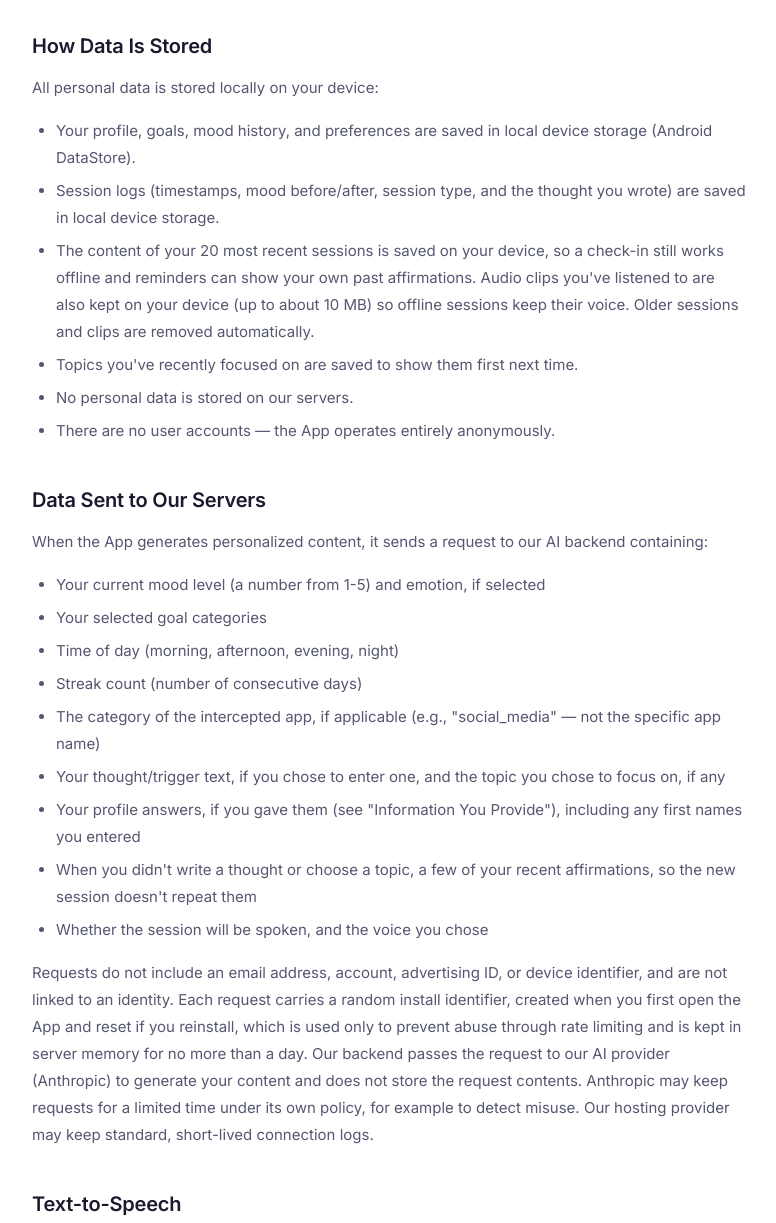
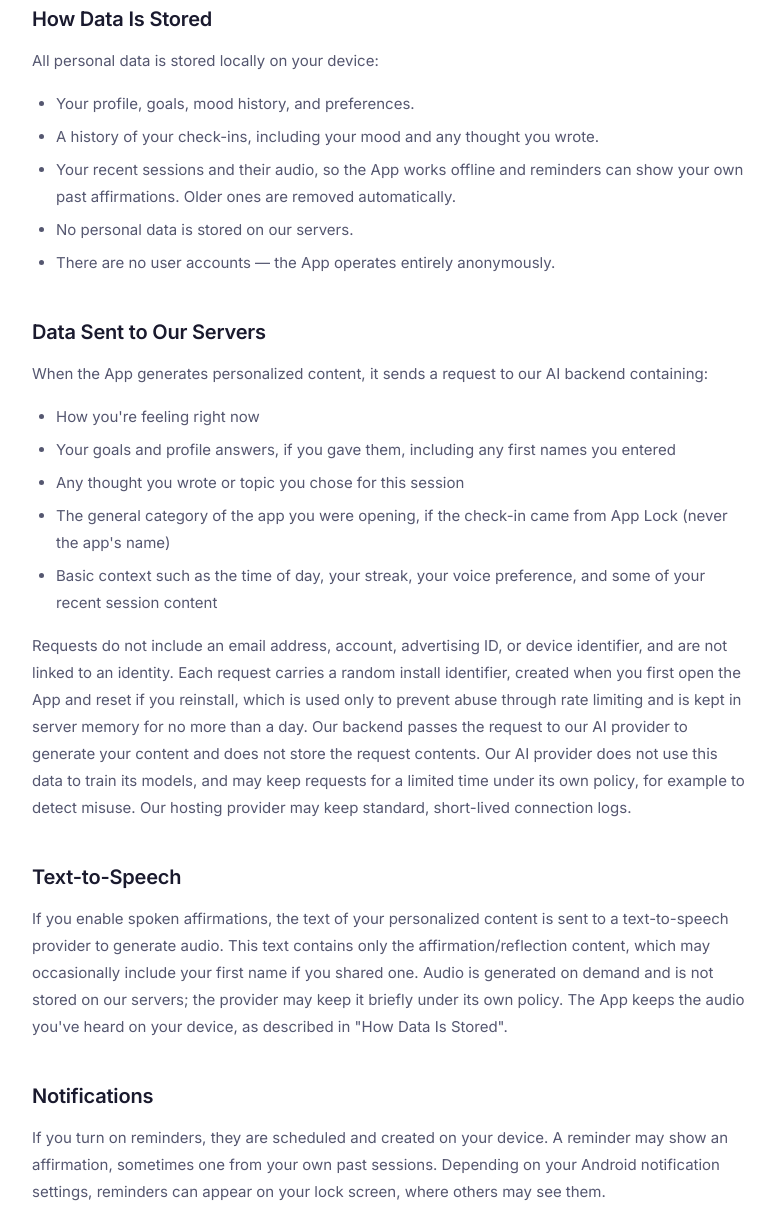
Before and after one commit to Hall-Labs-Co/halllabs-site, a plain HTML site: page aligned/privacy.html in a window 1280 px wide. Shown: the part 1156-2379 px from the top of the page, without its empty margins (250-1026 px from the left). Drawn offline with Linux system fonts and the light colour scheme.

Commit message:
Aligned privacy and terms: describe service providers by role, summarize profile questions and on-device storage
Co-Authored-By: Claude Opus 5.5 <noreply@anthropic.com>

```diff
--- a/aligned/privacy.html
+++ b/aligned/privacy.html
@@ -87,7 +87,7 @@
     <h2>Information You Provide</h2>
     <p>The App allows you to:</p>
     <ul>
-      <li>Answer optional setup questions that make up <strong>your profile</strong>: your first name, age range, what you're manifesting and how you describe it, how you want to feel, what gets in your way, who you're becoming, your values, your life situation, relationship status, spiritual preferences, the first names and roles of people who matter to you, what lifts your mood, and when you tend to scroll</li>
+      <li>Answer optional setup questions that make up <strong>your profile</strong>: such as your first name and age range, your goals and how you want to feel, your values and life situation, your relationship status, your spiritual or religious preferences, the first names of people who matter to you, and your habits</li>
       <li>Select personal goals and intentions (e.g., career growth, self-love, abundance)</li>
       <li>Record your current emotional state through mood check-ins</li>
       <li>Identify thoughts or triggers affecting your mood, or choose a topic to focus a session on</li>
@@ -99,10 +99,9 @@
     <h2>How Data Is Stored</h2>
     <p>All personal data is stored locally on your device:</p>
     <ul>
-      <li>Your profile, goals, mood history, and preferences are saved in local device storage (Android DataStore).</li>
-      <li>Session logs (timestamps, mood before/after, session type, and the thought you wrote) are saved in local device storage.</li>
-      <li>The content of your 20 most recent sessions is saved on your device, so a check-in still works offline and reminders can show your own past affirmations. Audio clips you've listened to are also kept on your device (up to about 10 MB) so offline sessions keep their voice. Older sessions and clips are removed automatically.</li>
-      <li>Topics you've recently focused on are saved to show them first next time.</li>
+      <li>Your profile, goals, mood history, and preferences.</li>
+      <li>A history of your check-ins, including your mood and any thought you wrote.</li>
+      <li>Your recent sessions and their audio, so the App works offline and reminders can show your own past affirmations. Older ones are removed automatically.</li>
       <li>No personal data is stored on our servers.</li>
       <li>There are no user accounts — the App operates entirely anonymously.</li>
     </ul>
@@ -110,20 +109,16 @@
     <h2>Data Sent to Our Servers</h2>
     <p>When the App generates personalized content, it sends a request to our AI backend containing:</p>
     <ul>
-      <li>Your current mood level (a number from 1-5) and emotion, if selected</li>
-      <li>Your selected goal categories</li>
-      <li>Time of day (morning, afternoon, evening, night)</li>
-      <li>Streak count (number of consecutive days)</li>
-      <li>The category of the intercepted app, if applicable (e.g., "social_media" — not the specific app name)</li>
-      <li>Your thought/trigger text, if you chose to enter one, and the topic you chose to focus on, if any</li>
-      <li>Your profile answers, if you gave them (see "Information You Provide"), including any first names you entered</li>
-      <li>When you didn't write a thought or choose a topic, a few of your recent affirmations, so the new session doesn't repeat them</li>
-      <li>Whether the session will be spoken, and the voice you chose</li>
+      <li>How you're feeling right now</li>
+      <li>Your goals and profile answers, if you gave them, including any first names you entered</li>
+      <li>Any thought you wrote or topic you chose for this session</li>
+      <li>The general category of the app you were opening, if the check-in came from App Lock (never the app's name)</li>
+      <li>Basic context such as the time of day, your streak, your voice preference, and some of your recent session content</li>
     </ul>
-    <p>Requests do not include an email address, account, advertising ID, or device identifier, and are not linked to an identity. Each request carries a random install identifier, created when you first open the App and reset if you reinstall, which is used only to prevent abuse through rate limiting and is kept in server memory for no more than a day. Our backend passes the request to our AI provider (Anthropic) to generate your content and does not store the request contents. Anthropic may keep requests for a limited time under its own policy, for example to detect misuse. Our hosting provider may keep standard, short-lived connection logs.</p>
+    <p>Requests do not include an email address, account, advertising ID, or device identifier, and are not linked to an identity. Each request carries a random install identifier, created when you first open the App and reset if you reinstall, which is used only to prevent abuse through rate limiting and is kept in server memory for no more than a day. Our backend passes the request to our AI provider to generate your content and does not store the request contents. Our AI provider does not use this data to train its models, and may keep requests for a limited time under its own policy, for example to detect misuse. Our hosting provider may keep standard, short-lived connection logs.</p>
 
     <h2>Text-to-Speech</h2>
-    <p>If you enable spoken affirmations, the text of your personalized content is sent to a third-party text-to-speech service (Replicate) to generate audio. This text contains only the affirmation/reflection content, which may occasionally include your first name if you shared one. Audio is generated on demand and is not stored on our servers; Replicate may keep it briefly under its own policy. The App keeps the audio you've heard on your device, as described in "How Data Is Stored".</p>
+    <p>If you enable spoken affirmations, the text of your personalized content is sent to a text-to-speech provider to generate audio. This text contains only the affirmation/reflection content, which may occasionally include your first name if you shared one. Audio is generated on demand and is not stored on our servers; the provider may keep it briefly under its own policy. The App keeps the audio you've heard on your device, as described in "How Data Is Stored".</p>
 
     <h2>Notifications</h2>
     <p>If you turn on reminders, they are scheduled and created on your device. A reminder may show an affirmation, sometimes one from your own past sessions. Depending on your Android notification settings, reminders can appear on your lock screen, where others may see them.</p>
@@ -143,14 +138,15 @@
     <h2>Third-Party Services</h2>
     <p>The App uses the following third-party services:</p>
     <ul>
-      <li><strong>Anthropic</strong> — generates your personalized content from the request described above. Anthropic does not use this data to train its models. <a href="https://www.anthropic.com/legal/privacy">Anthropic privacy policy</a>.</li>
+      <li><strong>AI provider</strong> — writes your personalized content from the request described above. It does not use this data to train its models.</li>
+      <li><strong>Text-to-speech provider</strong> — turns your session text into speech, if you use spoken affirmations. Only the session text is sent.</li>
       <li><strong>Google Analytics for Firebase</strong> — records basic app usage using an app instance identifier: for example, which setup step you reached, where a check-in started, whether it was completed, the voice, music, and theme you use, the mood level (1 to 5) you picked for a check-in or a follow-up, whether you allowed notifications, when App Lock is turned on or off, which paywall you saw and which plan you chose, and what a session cost us to create. Analytics never receives your profile answers, the words you choose to describe a feeling, the topics you pick, or anything you write. You can turn analytics off anytime in Settings → Privacy; in the EU, EEA, UK, and Switzerland it stays off unless you turn it on. <a href="https://firebase.google.com/support/privacy">Firebase privacy information</a>.</li>
       <li><strong>Firebase Crashlytics</strong> — if the App crashes, sends a crash report so we can fix the problem: the technical details of the error, your device model, Android version, App version, and an installation identifier. Crash reports do not include your profile, answers, mood entries, or thoughts. <a href="https://firebase.google.com/support/privacy">Firebase privacy information</a>.</li>
       <li><strong>Firebase Cloud Messaging</strong> — lets us send an occasional message or settings update to the App. Your reminders don't use it; they're created on your device. Firebase processes a device token to deliver messages. No personal data is sent through push notifications. <a href="https://firebase.google.com/support/privacy">Firebase privacy information</a>.</li>
       <li><strong>Firebase Remote Config</strong> — used to manage feature flags. It uses an installation identifier only; no personal data is sent. <a href="https://firebase.google.com/support/privacy">Firebase privacy information</a>.</li>
-      <li><strong>RevenueCat</strong> — used to manage subscriptions. RevenueCat processes anonymous purchase data via Google Play. The App gives RevenueCat its analytics instance identifier, and RevenueCat reports subscription events (such as a trial starting, a renewal, or a cancellation) to Google Analytics, so we can see how many people subscribe. Your name, email, and payment details are never shared with us. <a href="https://www.revenuecat.com/privacy">RevenueCat privacy policy</a>.</li>
-      <li><strong>Replicate</strong> — used for text-to-speech generation. Only affirmation text is sent. <a href="https://replicate.com/privacy">Replicate privacy policy</a>.</li>
+      <li><strong>Subscription provider</strong> — manages subscriptions, processing anonymous purchase data from Google Play. The App shares its analytics instance identifier with it, and it reports subscription events (such as a trial starting, a renewal, or a cancellation) to Google Analytics, so we can see how many people subscribe. Your name, email, and payment details are never shared with us.</li>
     </ul>
+    <p>For a current list of the service providers we use, email <a href="mailto:info@halllabs.co">info@halllabs.co</a>.</p>
     <p>The App does not include any advertising SDKs.</p>
 
     <h2 id="delete">Data Retention and Deletion</h2>
@@ -175,9 +171,9 @@
       <li><strong>Usage analytics</strong>: your consent. In these regions analytics is off unless you turn it on, and you can turn it off anytime in Settings → Privacy.</li>
       <li><strong>Crash reports</strong>: our legitimate interest in keeping the App working (Article 6(1)(f)). Crash reports contain only technical details, never your profile, moods, or thoughts.</li>
       <li><strong>Preventing abuse</strong> (the random install identifier used for rate limiting): our legitimate interest in protecting the service.</li>
-      <li><strong>Subscriptions</strong>: to perform our contract with you, through Google Play and RevenueCat.</li>
+      <li><strong>Subscriptions</strong>: to perform our contract with you, through Google Play and our subscription provider.</li>
     </ul>
-    <p><strong>International transfers.</strong> Our servers and service providers (Anthropic, Google, Replicate, RevenueCat, and our hosting provider) are located in the United States. Transfers rely on the EU-U.S. Data Privacy Framework where the provider is certified, or on the European Commission's Standard Contractual Clauses (and the UK and Swiss equivalents).</p>
+    <p><strong>International transfers.</strong> Our servers and service providers are located in the United States. Transfers rely on the EU-U.S. Data Privacy Framework where the provider is certified, or on the European Commission's Standard Contractual Clauses (and the UK and Swiss equivalents).</p>
     <p><strong>How long data is kept.</strong> The content of your requests is not stored on our servers. The install identifier is kept in server memory for no more than a day. Usage analytics is kept for no more than 14 months, and crash reports for about 90 days. Everything on your device stays until you delete it or uninstall the App.</p>
     <p><strong>Your rights.</strong> You have the right to access, correct, delete, restrict, or object to the processing of your personal data, to data portability, and to withdraw consent at any time without affecting earlier processing. Most of your data exists only on your device, where you can view and edit it in the App and delete it by uninstalling. For analytics or crash data, or any other request, email <a href="mailto:info@halllabs.co">info@halllabs.co</a>. You also have the right to lodge a complaint with your local data protection authority.</p>
 
```
Also changed, not shown: aligned/terms.html (+2 -2 lines).
